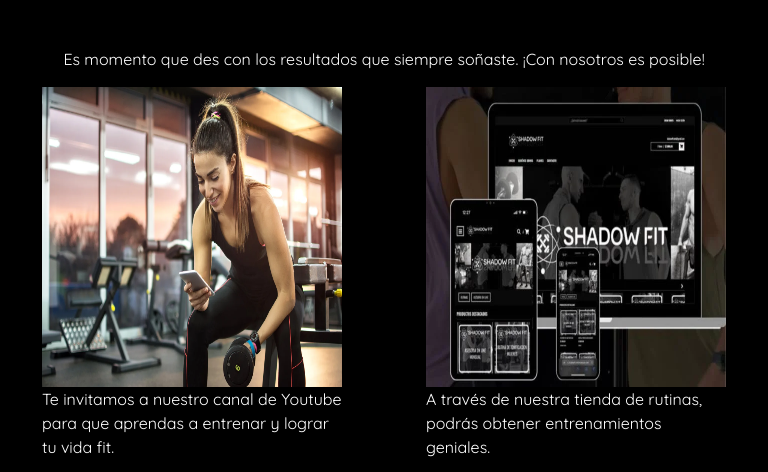
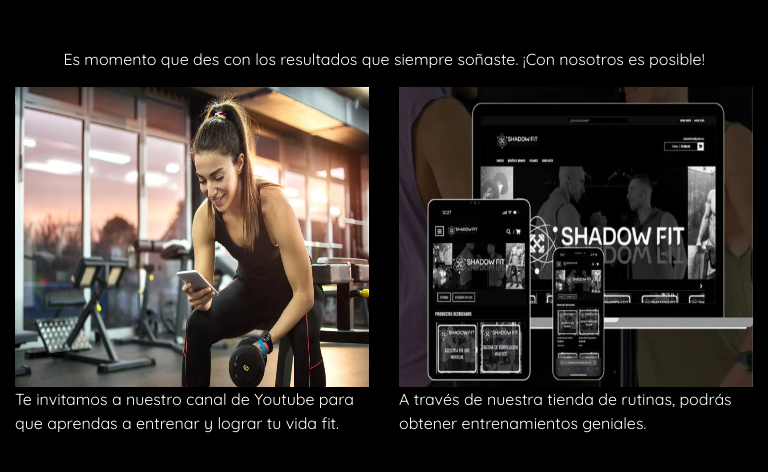
Before and after one commit to Pablocan86/PFCantarin, a website: page index.html in a window 768 px wide. Shown: the part 925-1397 px from the top of the page. Drawn offline with nearby package versions, Linux system fonts and the light colour scheme.

Commit message:
se agrego una media querie para que los div de la section 3 no queden con tanto espacio negro entre ellos

```diff
--- a/scss/modulos/_medias.scss
+++ b/scss/modulos/_medias.scss
@@ -24,6 +24,21 @@
     }
 }
 
+@media (max-width: 1199px) and (min-width: 660px){
+    .mainhome .sectionhome3 div .divsection3{
+        width: 100%;
+        margin: 0px 15px 0px 15px;
+
+        img {
+            width: 100%;
+        }
+
+        p {
+            height: 10vh;
+        }
+    }
+
+}
 
 
 @media (max-width: 768px) and (min-width: 576px){
```
Also changed, not shown: css/style.css, 1 other file.
